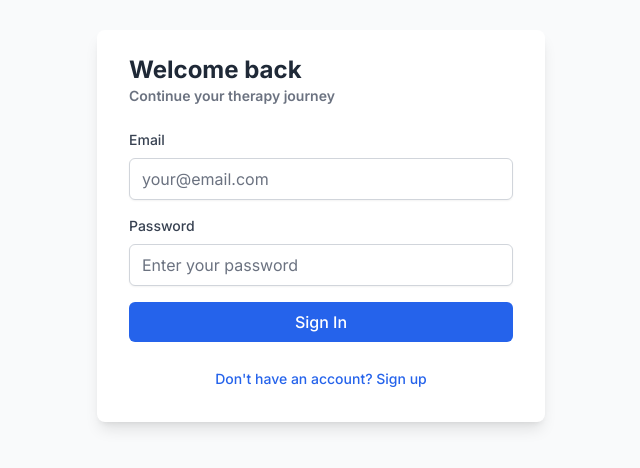
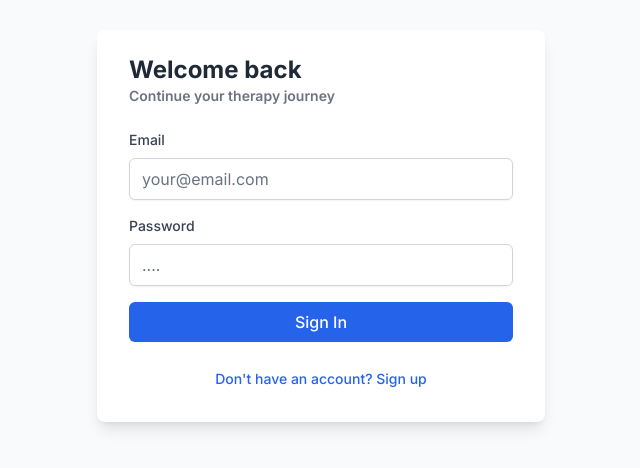
Before and after one commit to aditya-vinodh/bolt-hackathon, a Next.js app: page / in a window 1280 px wide. Shown: the part 182-650 px from the top of the page, without its empty margins (319-959 px from the left). Built offline with nearby package versions, Linux system fonts and the light colour scheme.

Commit message:
Updated AuthForm.tsx

```diff
--- a/components/AuthForm.tsx
+++ b/components/AuthForm.tsx
@@ -86,8 +86,8 @@ export default function AuthForm({ mode, onToggleMode }: AuthFormProps) {
               onChange={(e) => setPassword(e.target.value)}
               required
               minLength={6}
-              className="w-full px-3 py-2 border border-gray-300 rounded-md shadow-sm text-gray-900 bg-white focus:outline-none focus:ring-2 focus:ring-blue-500 focus:border-blue-500 placeholder-gray-500"
-              placeholder="Enter your password"
+              className="w-full px-3 py-2 border border-gray-300 rounded-md shadow-sm text-gray-900 bg-white focus:outline-none focus:ring-2 focus:ring-indigo-500 focus:border-indigo-500 placeholder-gray-500"
+              placeholder="...."
             />
           </div>
 
```
